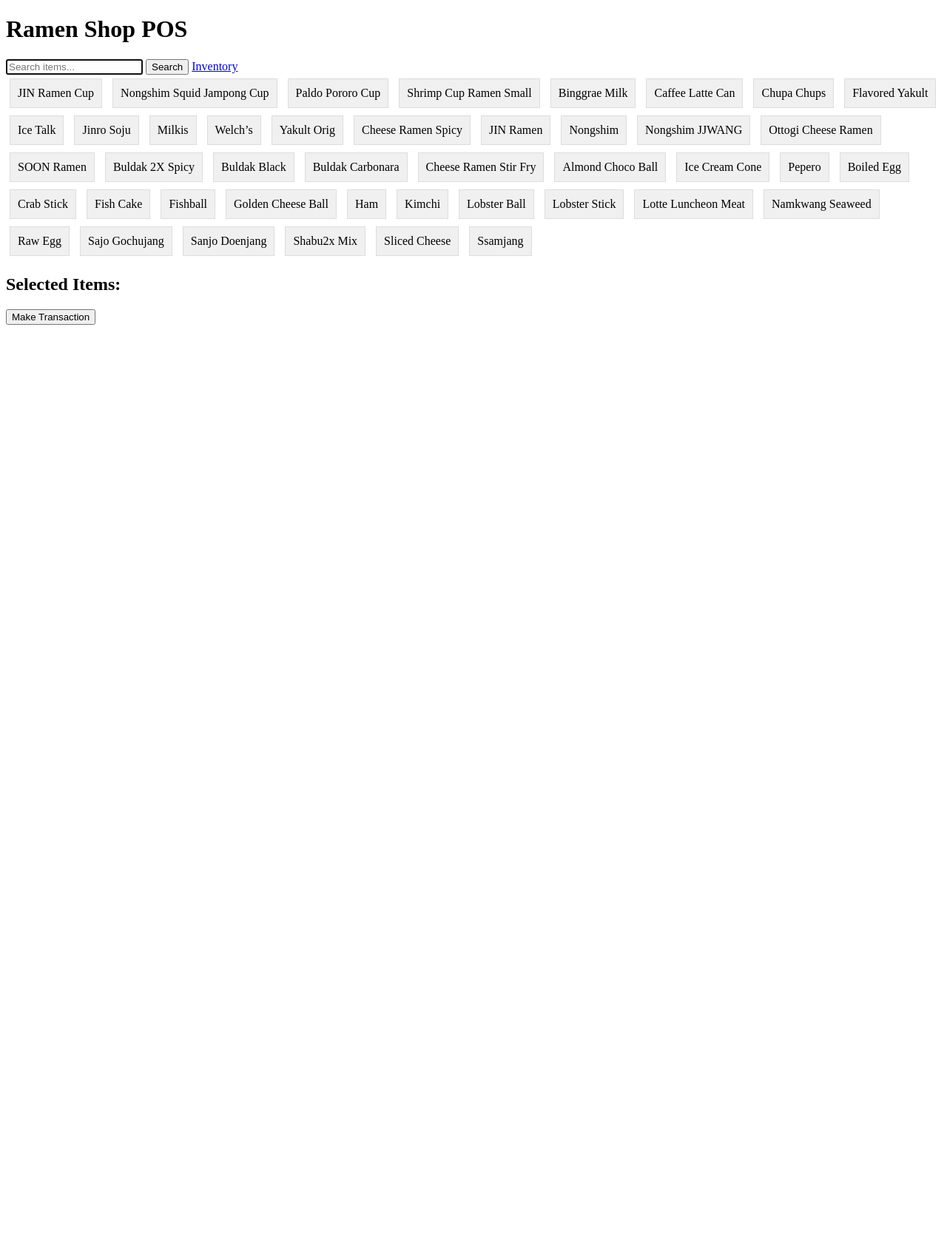
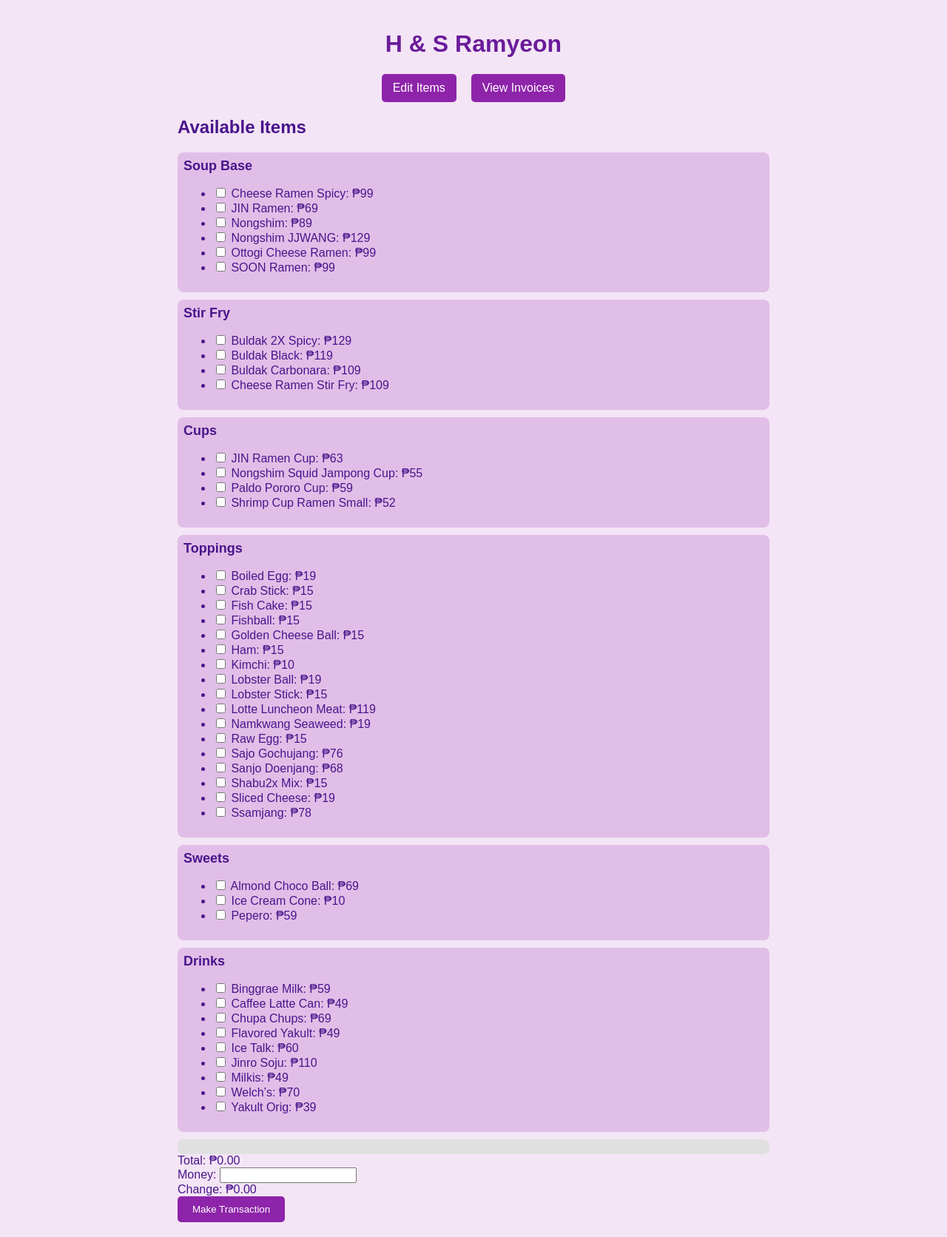
Before and after one commit to skullmatrix/HnSRamyeon, a Flask app: page / in a window 1280 px wide. Shown: the whole page at 74% size. Before the commit the page ends 439 px from the top, so only its background shows below. Run offline with Flask 2, Linux system fonts and the light colour scheme; data comes from the database, SQL or seed files in the repository.

Commit message:
Update index.html

```diff
--- a/templates/index.html
+++ b/templates/index.html
@@ -3,93 +3,160 @@
 <head>
     <meta charset="UTF-8">
     <meta name="viewport" content="width=device-width, initial-scale=1.0">
-    <title>Ramen Shop POS</title>
+    <title>H & S Ramyeon</title>
     <style>
-        .item-button {
-            display: inline-block;
-            margin: 5px;
+        body {
+            font-family: Arial, sans-serif;
+            background-color: #f3e5f5;
+            color: #4a148c;
+            max-width: 800px;
+            margin: auto;
+            padding: 20px;
+        }
+        h1 {
+            text-align: center;
+            font-size: 32px;
+            color: #6a1b9a;
+        }
+        nav {
+            display: flex;
+            justify-content: center;
+            gap: 20px;
+            margin-bottom: 20px;
+        }
+        nav a {
+            padding: 10px 15px;
+            background-color: #8e24aa;
+            color: white;
+            text-decoration: none;
+            border-radius: 5px;
+        }
+        nav a:hover {
+            background-color: #7b1fa2;
+        }
+        .item-type {
+            margin-top: 10px;
+            padding: 8px;
+            background-color: #e1bee7;
+            border-radius: 8px;
+        }
+        .item-type h3 {
+            color: #4a148c;
+            font-size: 18px;
+            margin: 0;
+        }
+        #review-section {
+            background-color: #e0e0e0;
             padding: 10px;
-            background-color: #f0f0f0;
-            border: 1px solid #ddd;
+            border-radius: 8px;
+            margin-top: 10px;
+        }
+        button {
+            background-color: #8e24aa;
+            color: white;
+            border: none;
             cursor: pointer;
+            border-radius: 5px;
+            padding: 10px 20px;
+        }
+        button:hover {
+            background-color: #7b1fa2;
+        }
+    </style>
+    <script>
+        function updateReview() {
+            const reviewSection = document.getElementById('review-section');
+            reviewSection.innerHTML = '';
+            let total = 0;
+
+            document.querySelectorAll('.item-row').forEach(row => {
+                const checkbox = row.querySelector('input[type="checkbox"]');
+                if (checkbox.checked) {
+                    const price = parseFloat(checkbox.getAttribute('data-price'));
+                    const quantitySelect = document.createElement('select');
+                    quantitySelect.name = 'quantity';
+                    quantitySelect.onchange = calculateTotal;
+
+                    for (let i = 1; i <= 10; i++) { // Dropdown for quantities from 1 to 10
+                        const option = document.createElement('option');
+                        option.value = i;
+                        option.text = i;
+                        quantitySelect.appendChild(option);
+                    }
+
+                    const quantityContainer = document.createElement('div');
+                    quantityContainer.textContent = `${checkbox.dataset.name}: ₱${price} `;
+                    quantityContainer.appendChild(quantitySelect);
+                    reviewSection.appendChild(quantityContainer);
+                }
+            });
+            calculateTotal();
         }
 
-        .item-button.selected {
-            background-color: #add8e6;
+        function calculateTotal() {
+            let total = 0;
+            document.querySelectorAll('#review-section select').forEach(select => {
+                const price = parseFloat(select.parentElement.textContent.split('₱')[1]);
+                total += price * (parseInt(select.value) || 1);
+            });
+            document.getElementById('total').innerText = 'Total: ₱' + total.toFixed(2);
+            calculateChange();
         }
 
-        .quantity-controls {
-            display: flex;
-            align-items: center;
+        function calculateChange() {
+            const total = parseFloat(document.getElementById('total').innerText.replace('Total: ₱', '')) || 0;
+            const moneyReceived = parseFloat(document.getElementById('money_received').value) || 0;
+            const change = Math.max(0, moneyReceived - total);
+            document.getElementById('change').innerText = 'Change: ₱' + change.toFixed(2);
         }
 
-        .quantity-controls button {
-            padding: 5px 10px;
-            margin: 0 5px;
+        function validateForm(event) {
+            const moneyReceived = document.getElementById('money_received').value;
+            if (!moneyReceived || isNaN(moneyReceived) || Number(moneyReceived) <= 0) {
+                event.preventDefault(); // Prevent form submission
+                alert("Please enter a valid amount of money received.");
+            }
         }
-
-        .quantity {
-            width: 50px;
-            text-align: center;
-        }
-    </style>
+    </script>
 </head>
 <body>
-    <h1>Ramen Shop POS</h1>
-    <form action="/" method="POST">
-        <input type="text" name="search_query" placeholder="Search items..." autofocus>
-        <button type="submit">Search</button>
-        <a href="{{ url_for('inventory') }}">Inventory</a> <!-- Inventory button -->
-    </form>
-    <form action="/make_transaction" method="POST">
-        <div id="items">
-            {% for item in items %}
-                <div class="item-button" onclick="toggleItem(this, {{ item['id'] }})">
-                    {{ item['name'] }}
-                </div>
-            {% endfor %}
+    <h1>H & S Ramyeon</h1>
+
+    <nav>
+        <a href="/add_item">Edit Items</a>
+        <a href="/invoices">View Invoices</a>
+    </nav>
+
+    <h2>Available Items</h2>
+
+    <form action="/make_transaction" method="POST" onsubmit="validateForm(event)">
+        {% for type in ['Soup Base', 'Stir Fry', 'Cups', 'Toppings', 'Sweets', 'Drinks'] %}
+        <div class="item-type">
+            <h3>{{ type }}</h3>
+            <ul>
+                {% for item in items %}
+                {% if item['type'] == type %}
+                <li class="item-row">
+                    <input type="checkbox" name="item_id" value="{{ item['id'] }}" data-name="{{ item['name'] }}" data-price="{{ item['price'] }}" onchange="updateReview()">
+                    {{ item['name'] }}: ₱{{ item['price'] }}
+                </li>
+                {% endif %}
+                {% endfor %}
+            </ul>
         </div>
-        <h2>Selected Items:</h2>
-        <div id="selected-items"></div>
+        {% endfor %}
+
+        <div id="review-section">
+            <!-- Selected items with quantities will appear here -->
+        </div>
+
+        <div id="total">Total: ₱0.00</div>
+
+        <label for="money_received">Money:</label>
+        <input type="number" step="0.01" id="money_received" name="money_received" oninput="calculateChange()">
+        <div id="change">Change: ₱0.00</div>
+
         <button type="submit">Make Transaction</button>
     </form>
-    <script>
-        let selectedItems = {};
-
-        function toggleItem(element, itemId) {
-            if (element.classList.contains('selected')) {
-                element.classList.remove('selected');
-                delete selectedItems[itemId];
-            } else {
-                element.classList.add('selected');
-                selectedItems[itemId] = 1;  // Start with 1 quantity
-            }
-            updateSelectedItems();
-        }
-
-        function updateSelectedItems() {
-            const selectedItemsDiv = document.getElementById('selected-items');
-            selectedItemsDiv.innerHTML = '';
-            for (const [id, quantity] of Object.entries(selectedItems)) {
-                selectedItemsDiv.innerHTML += `
-                    <div>
-                        Item ${id}:
-                        <div class="quantity-controls">
-                            <button onclick="changeQuantity(${id}, -1)">-</button>
-                            <input type="text" class="quantity" name="quantity[${id}]" value="${quantity}" readonly>
-                            <button onclick="changeQuantity(${id}, 1)">+</button>
-                        </div>
-                    </div>
-                `;
-            }
-        }
-
-        function changeQuantity(itemId, delta) {
-            if (selectedItems[itemId] + delta > 0) {
-                selectedItems[itemId] += delta;
-            }
-            updateSelectedItems();
-        }
-    </script>
 </body>
 </html>
```
